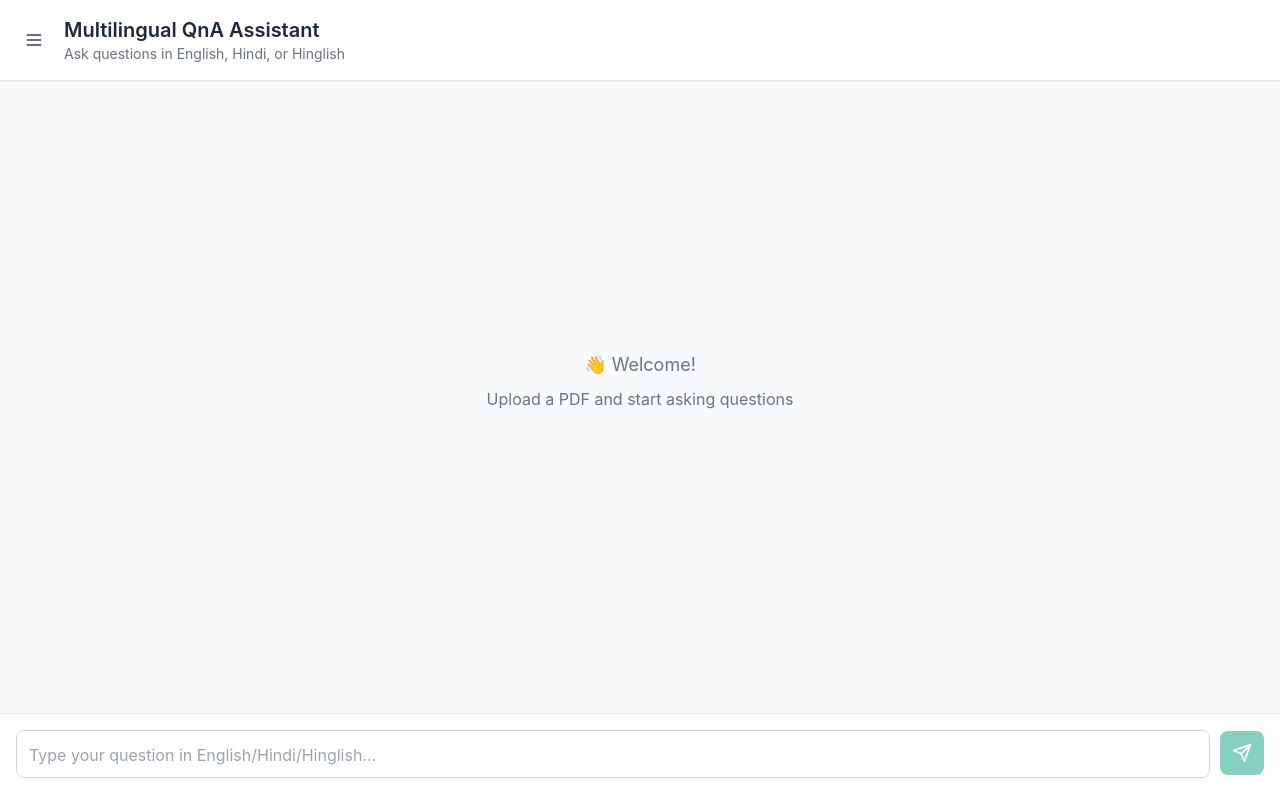
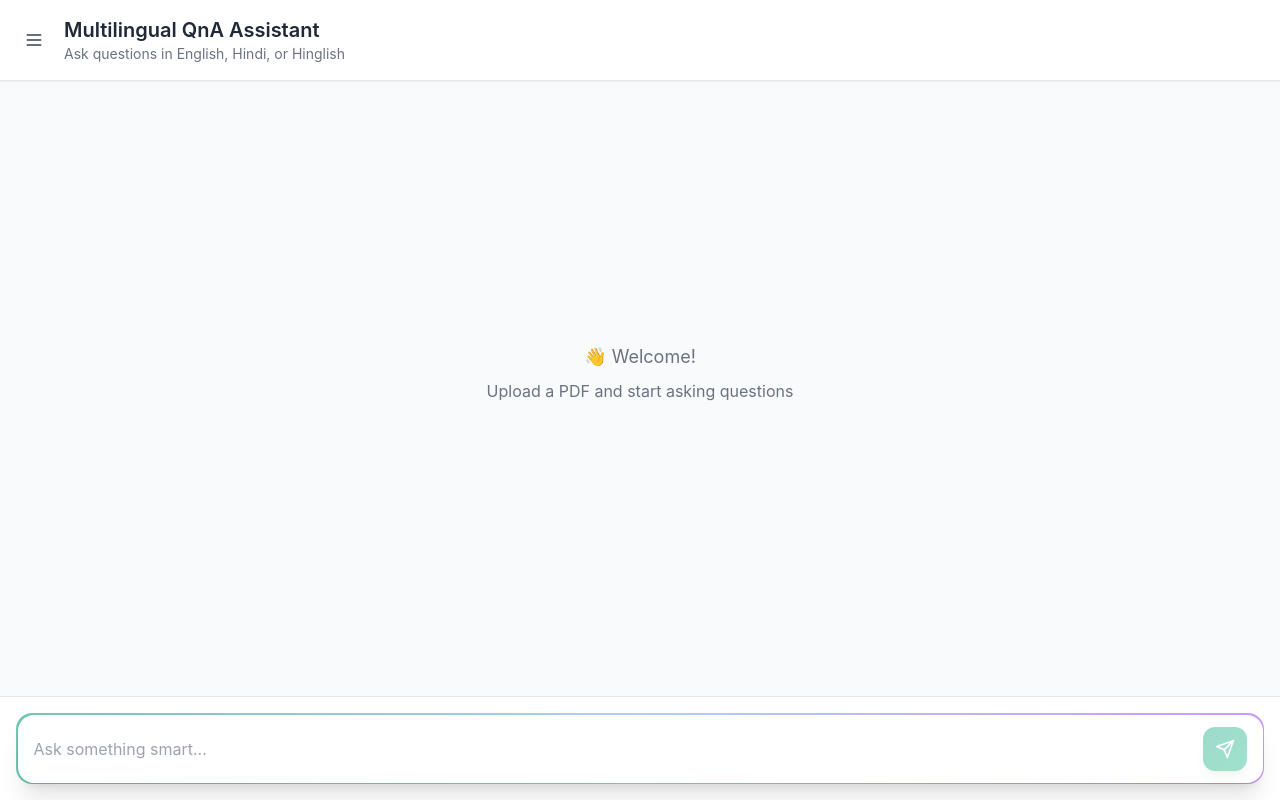
Before and after one commit to arpit8929/Multilingual-Model, a React (Vite) app in the folder frontend/: page / in a window 1280 px wide. Built offline with nearby package versions, Linux system fonts and the light colour scheme; no server answers.

Commit message:
backend stop error solve

```diff
--- a/frontend/src/components/ChatInput.jsx
+++ b/frontend/src/components/ChatInput.jsx
@@ -7,19 +7,25 @@ function ChatInput({ onSubmit, isLoading }) {
 
   useEffect(() => {
     if (textareaRef.current) {
-      textareaRef.current.style.height = 'auto'
-      textareaRef.current.style.height = `${textareaRef.current.scrollHeight}px`
+      const el = textareaRef.current
+
+      el.style.height = 'auto'
+
+      const maxHeight = 160 // ≈ 5–6 lines (you can tweak)
+      const newHeight = Math.min(el.scrollHeight, maxHeight)
+
+      el.style.height = `${newHeight}px`
+      el.style.overflowY = el.scrollHeight > maxHeight ? 'auto' : 'hidden'
     }
   }, [input])
+
 
   const handleSubmit = (e) => {
     e.preventDefault()
     if (input.trim() && !isLoading) {
       onSubmit(input)
       setInput('')
-      if (textareaRef.current) {
-        textareaRef.current.style.height = 'auto'
-      }
+      if (textareaRef.current) textareaRef.current.style.height = 'auto'
     }
   }
 
@@ -31,31 +37,54 @@ function ChatInput({ onSubmit, isLoading }) {
   }
 
   return (
-    <form onSubmit={handleSubmit} className="flex items-end gap-2">
-      <div className="flex-1 relative">
+    <form onSubmit={handleSubmit} className="w-full">
+      {/* Gradient glow wrapper */}
+      <div className="p-[1.5px] rounded-2xl bg-gradient-to-r from-primary/60 via-blue-500/40 to-purple-500/60">
+
+        {/* Actual input container */}
+        <div className="
+          flex items-center gap-3
+          bg-white dark:bg-gray-900
+          rounded-2xl
+          px-4 py-3
+          shadow-xl
+          transition-all duration-300
+        ">
+          {/* Textarea */}
           <textarea
             ref={textareaRef}
             value={input}
             onChange={(e) => setInput(e.target.value)}
             onKeyDown={handleKeyDown}
-          placeholder="Type your question in English/Hindi/Hinglish..."
-          className="w-full p-3 pr-10 resize-none rounded-lg
-            bg-white dark:bg-gray-800
+            placeholder="Ask something smart..."
+            rows={1}
+            disabled={isLoading}
+            className="
+              flex-1 bg-transparent resize-none outline-none
               text-gray-900 dark:text-gray-100
               placeholder-gray-400 dark:placeholder-gray-500
-            border border-gray-300 dark:border-gray-600
-            focus:outline-none focus:ring-2 focus:ring-primary focus:border-transparent
-            transition-colors duration-300"
-          rows={1}
-          disabled={isLoading}
+              text-base leading-relaxed
+              min-h-[24px]
+              max-h-[160px]
+              overflow-y-auto
+              scrollbar-thin
+            "
           />
-      </div>
-      <div style={{ padding: '0px 0px 9px 2px' }}>
+
+          {/* Send Button */}
           <button
-
             type="submit"
             disabled={!input.trim() || isLoading}
-        className="p-3 bg-primary text-white rounded-lg hover:bg-primary/90 disabled:opacity-50 disabled:cursor-not-allowed transition-all duration-300 "
+            className="
+              p-3 rounded-xl
+              bg-gradient-to-br from-primary to-emerald-500
+              text-white
+              shadow-lg
+              hover:scale-105
+              active:scale-95
+              transition-all duration-200
+              disabled:opacity-40 disabled:cursor-not-allowed
+            "
           >
             {isLoading ? (
               <Loader2 className="w-5 h-5 animate-spin" />
@@ -64,7 +93,7 @@ function ChatInput({ onSubmit, isLoading }) {
             )}
           </button>
         </div>
-
+      </div>
     </form>
   )
 }
--- a/frontend/src/components/Sidebar.jsx
+++ b/frontend/src/components/Sidebar.jsx
@@ -40,6 +40,26 @@ function Sidebar({ isOpen = true, onUpload, onClear, onClearChat, status = { doc
     setTheme(next)
     localStorage.setItem('theme', next)
     document.documentElement.classList.toggle('dark', next === 'dark')
+  }
+
+  const handleFileChange = (e) => {
+    const selectedFile = e.target.files[0]
+    if (selectedFile) {
+      setFile(selectedFile)
+      setUploadStatus(null)
+    }
+  }
+
+  const handleUpload = async () => {
+    if (!file) {
+      setUploadStatus({ success: false, message: 'Please select a PDF file' })
+      return
+    }
+
+    setUploadStatus({ success: null, message: 'Uploading...' })
+
+    const result = await onUpload(file, clearExisting)
+    setUploadStatus(result)
   }
 
   return (
@@ -100,29 +120,57 @@ function Sidebar({ isOpen = true, onUpload, onClear, onClearChat, status = { doc
           <input
             type="file"
             accept=".pdf"
+            onChange={handleFileChange}
             className="w-full text-sm text-gray-600 dark:text-gray-300
-              file:bg-primary file:text-white file:border-0 file:px-4 file:py-2 file:rounded-lg"
+    file:bg-primary file:text-white file:border-0 file:px-4 file:py-2 file:rounded-lg"
           />
 
+
           <label className="flex gap-2 mt-3 text-gray-700 dark:text-gray-300">
-            <input type="checkbox" />
+            <input
+              type="checkbox"
+              checked={clearExisting}
+              onChange={(e) => setClearExisting(e.target.checked)}
+            />
+
             Clear existing documents
           </label>
 
-          <button className="w-full mt-3 bg-primary text-white py-2 rounded-lg hover:bg-primary/90">
+          <button
+            onClick={handleUpload}
+            className="w-full mt-3 bg-primary text-white py-2 rounded-lg hover:bg-primary/90"
+          >
             Upload & Ingest
           </button>
+
         </div>
 
         {/* Clear */}
-        <div>
-          <h3 className="font-semibold text-gray-700 dark:text-gray-200 mb-2 flex gap-2">
-            <Trash2 size={18} /> Clear
+        <div className="space-y-2">
+          <h3 className="font-semibold text-gray-700 dark:text-gray-200 flex items-center gap-2">
+            <Trash2 className="w-5 h-5" />
+            Clear
           </h3>
 
-          <button className="w-full bg-red-500 text-white py-2 rounded-lg hover:bg-red-600">
+          {/* Clear Documents */}
+          <button
+            onClick={onClear}
+            disabled={isLoading || status.document_count === 0}
+            className="w-full py-2 px-4 bg-red-500 text-white rounded-lg hover:bg-red-600 disabled:opacity-50 disabled:cursor-not-allowed transition"
+          >
             Clear All Documents
           </button>
+
+          {/* ✅ Restore Clear Chat */}
+          {onClearChat && (
+            <button
+              onClick={onClearChat}
+              disabled={isLoading}
+              className="w-full py-2 px-4 bg-gray-600 dark:bg-gray-700 text-white rounded-lg hover:bg-gray-700 dark:hover:bg-gray-600 disabled:opacity-50 disabled:cursor-not-allowed transition"
+            >
+              Clear Chat History
+            </button>
+          )}
         </div>
       </div>
     </div>
```
Also changed, not shown: 2 other files (tests, documents, lock files or other folders). Lines whose indentation alone changed are shown as unchanged.
